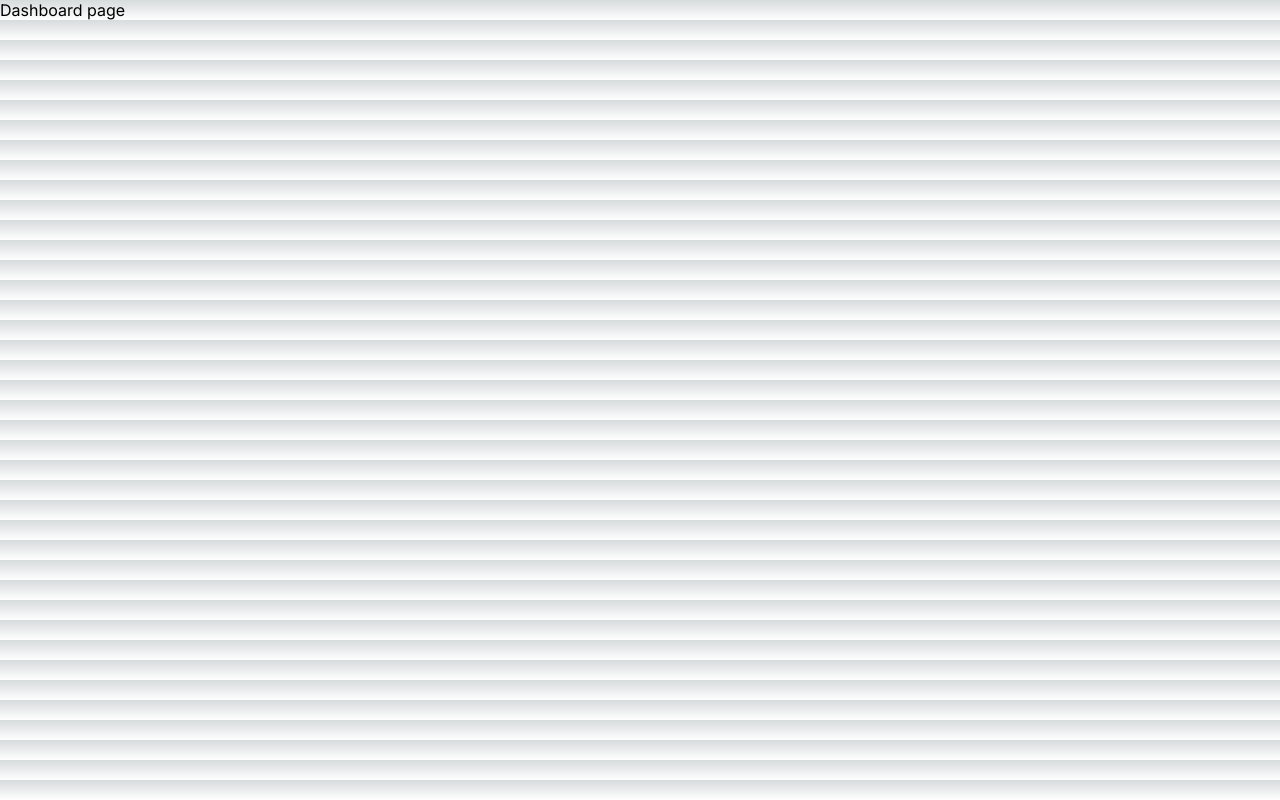
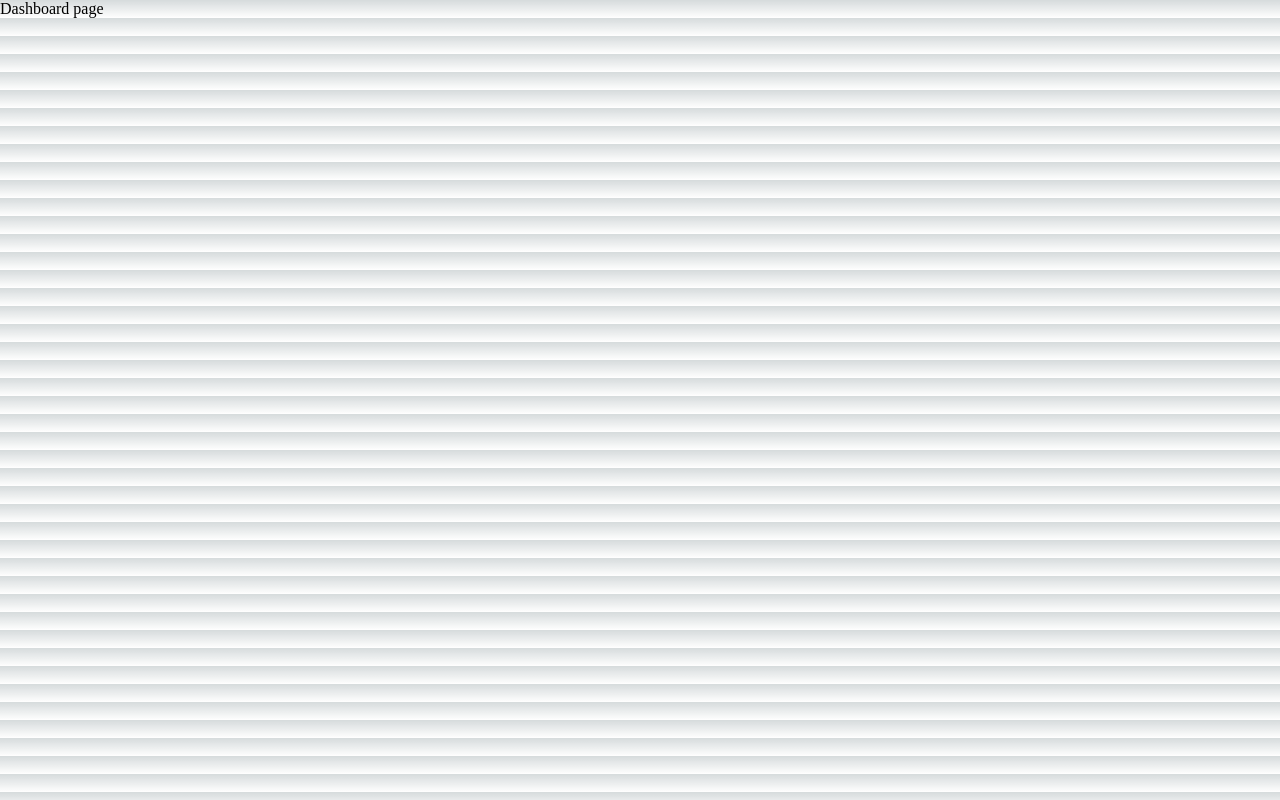
Before and after one commit to metisova/sturdy-lamp, a Next.js app in the folder app/: page / in a window 1280 px wide. Built offline with nearby package versions, Linux system fonts and the light colour scheme.

Commit message:
reinstalled Material UI (#35)

```diff
--- a/app/package.json
+++ b/app/package.json
@@ -12,7 +12,7 @@
   "dependencies": {
     "@emotion/react": "^11.11.1",
     "@emotion/styled": "^11.11.0",
-    "@mui/joy": "^5.0.0-beta.0",
+    "@mui/material": "^5.14.3",
     "@types/node": "^20.4.5",
     "@types/react": "^18.2.18",
     "@types/react-dom": "^18.2.7",
--- a/app/src/app/layout.tsx
+++ b/app/src/app/layout.tsx
@@ -15,7 +15,7 @@ export default function RootLayout({
 }) {
   return (
     <html lang="en">
-      <body className={inter.className}>{children}</body>
+      <body>{children}</body>
     </html>
   )
 }
```
Also changed, not shown: app/src/app/dashboard/layout.tsx (added, +14 -0 lines), 1 other file (tests, documents, lock files or other folders).
